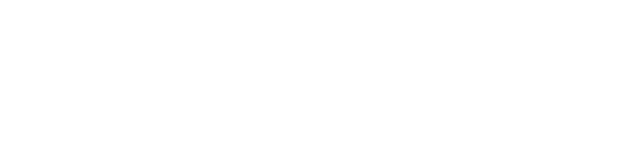
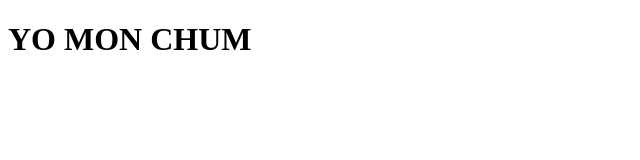
Before and after one commit to Rissoy/Car-Game, a plain HTML site: page index.html in a window 1280 px wide. Shown: the whole page, without its empty margins (0-640 px from the left). Drawn offline with Linux system fonts and the light colour scheme.

Commit message:
Update index.html

```diff
--- a/index.html
+++ b/index.html
@@ -4,6 +4,6 @@
     <base target="_top">
   </head>
   <body>
-
+    <h1>YO MON CHUM</h1>
   </body>
 </html>
```
